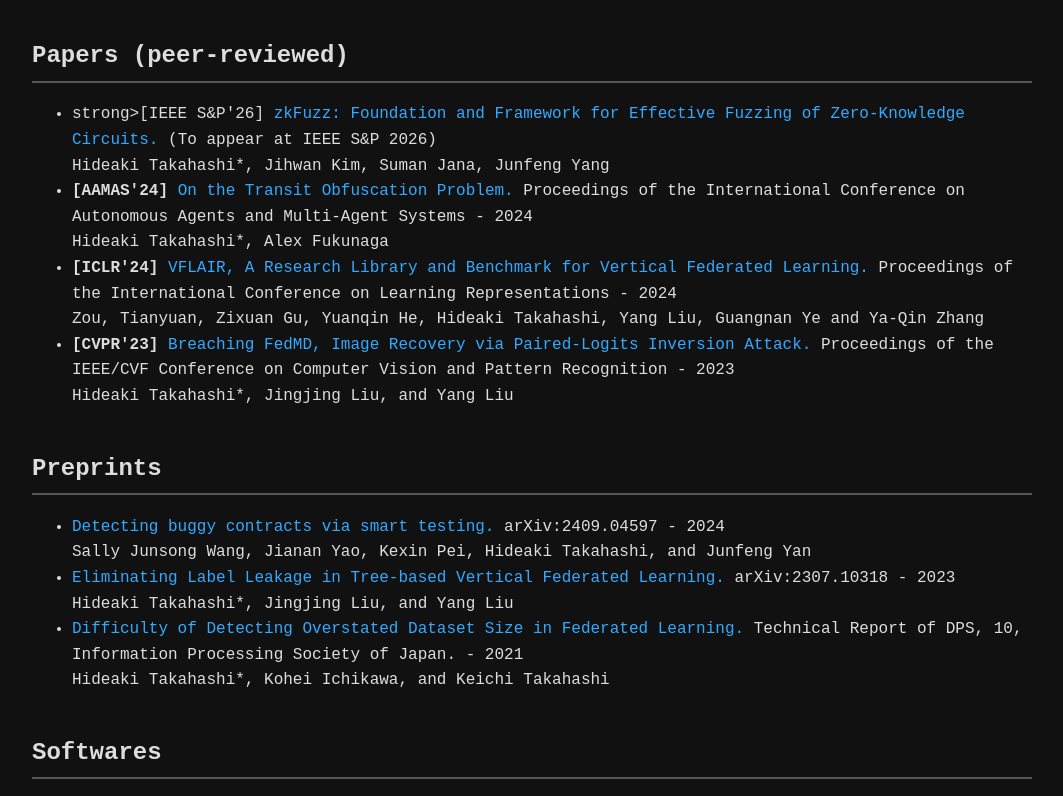
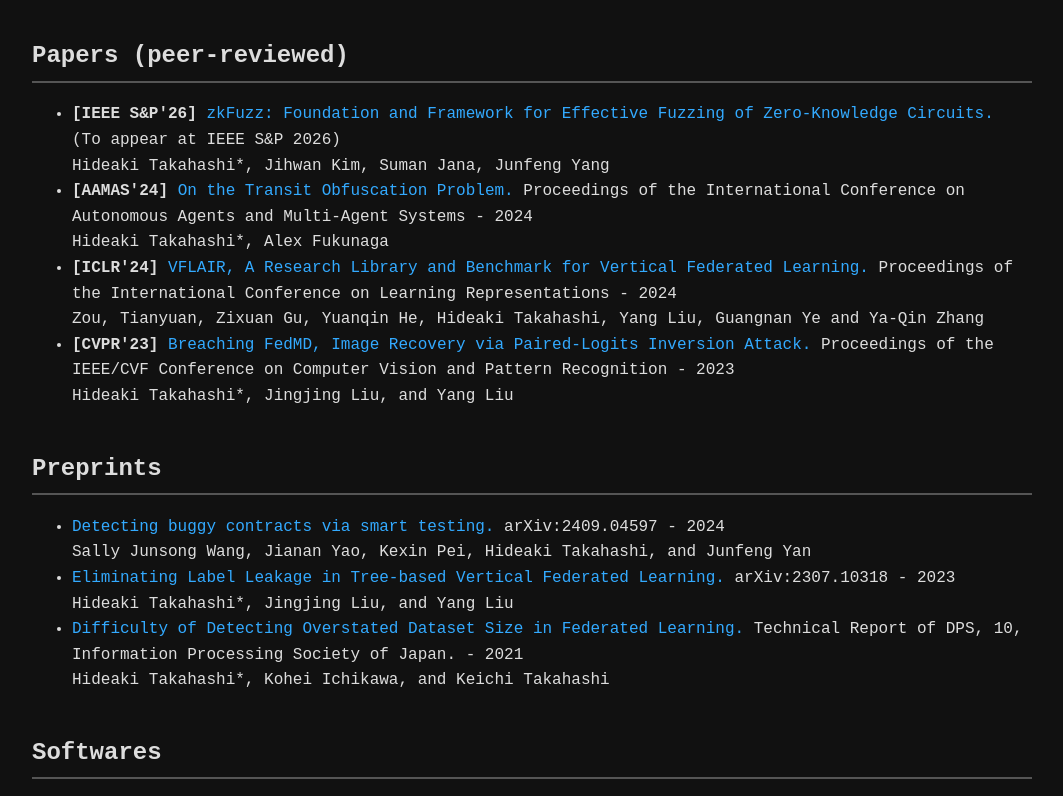
Before and after one commit to Koukyosyumei/Koukyosyumei.github.io, a plain HTML site: page index.html in a window 1280 px wide. Shown: the part 963-1759 px from the top of the page, without its empty margins (108-1171 px from the left). Drawn offline with Linux system fonts and the light colour scheme.

Commit message:
Update index.html

```diff
--- a/index.html
+++ b/index.html
@@ -112,7 +112,7 @@
     <div class="section">
         <h2>Papers (peer-reviewed)</h2>
         <ul>
-            <li>strong>[IEEE S&P'26]</strong> <a href="https://arxiv.org/pdf/2504.11961">zkFuzz: Foundation and Framework for Effective Fuzzing of Zero-Knowledge Circuits.</a> (To appear at IEEE S&P 2026)<br/>
+            <li><strong>[IEEE S&P'26]</strong> <a href="https://arxiv.org/pdf/2504.11961">zkFuzz: Foundation and Framework for Effective Fuzzing of Zero-Knowledge Circuits.</a> (To appear at IEEE S&P 2026)<br/>
                 <span class="indent">Hideaki Takahashi*, Jihwan Kim, Suman Jana, Junfeng Yang</span>
             </li>
             <li><strong>[AAMAS'24]</strong> <a href="https://arxiv.org/pdf/2402.07420">On the Transit Obfuscation Problem.</a> Proceedings of the International Conference on Autonomous Agents and Multi-Agent Systems - 2024<br/>
```
